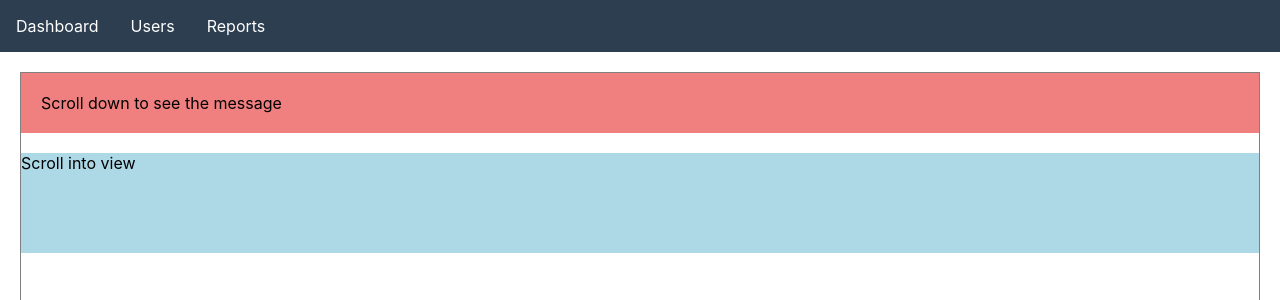
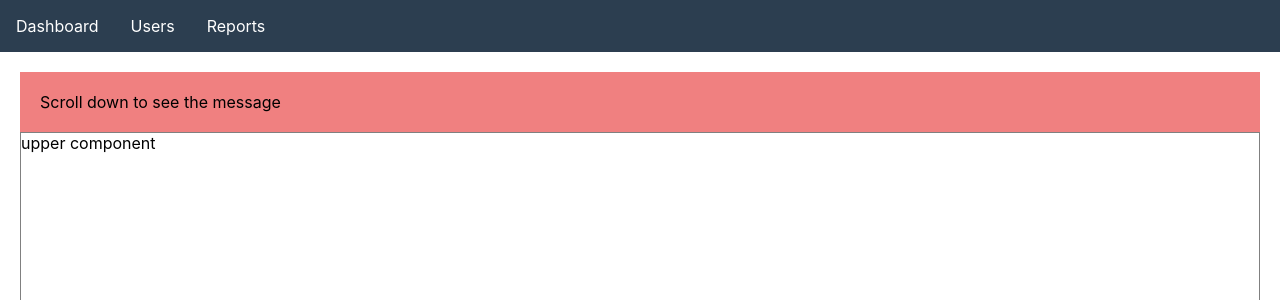
Before and after one commit to parisholley/interview-react, a React (Create React App) app: page /challenges/observer in a window 1280 px wide. Shown: the top 300 px of the page. Built offline with nearby package versions, Linux system fonts and the light colour scheme.

Commit message:
cleanup base state

```diff
--- a/src/components/ObserverComponent.tsx
+++ b/src/components/ObserverComponent.tsx
@@ -10,18 +10,15 @@ const ScrollableItem: React.FC<{ children: React.ReactNode }> = ({ children }) =
 
 const ObserverComponent: React.FC = () => {
   const [isVisible, setIsVisible] = useState(false);
-  const itemRef = useRef<HTMLDivElement | null>(null);
 
-  useEffect(() => {
-    console.log('Observer effect running');
-  }, []);
   return (
-    <div style={{ height: '300px', overflowY: 'scroll', border: '1px solid gray' }}>
-      <div style={{ height: '600px' }}>
-        <div style={{ padding: '20px', backgroundColor: isVisible ? 'lightgreen' : 'lightcoral' }}>
-          {isVisible ? 'Child is visible!' : 'Scroll down to see the message'}
-        </div>
-        <ScrollableItem ref={itemRef}>Scroll into view</ScrollableItem>
+    <div>
+      <div style={{ padding: '20px', backgroundColor: isVisible ? 'lightgreen' : 'lightcoral' }}>
+        {isVisible ? 'Child is visible!' : 'Scroll down to see the message'}
+      </div>
+      <div style={{ height: '300px', overflowY: 'scroll', border: '1px solid gray' }}>
+        <div style={{height: '600px'}}>upper component</div>
+        <ScrollableItem>Scroll into view</ScrollableItem>
       </div>
     </div>
   );
```
Also changed, not shown: 1 other file (tests, documents, lock files or other folders).
